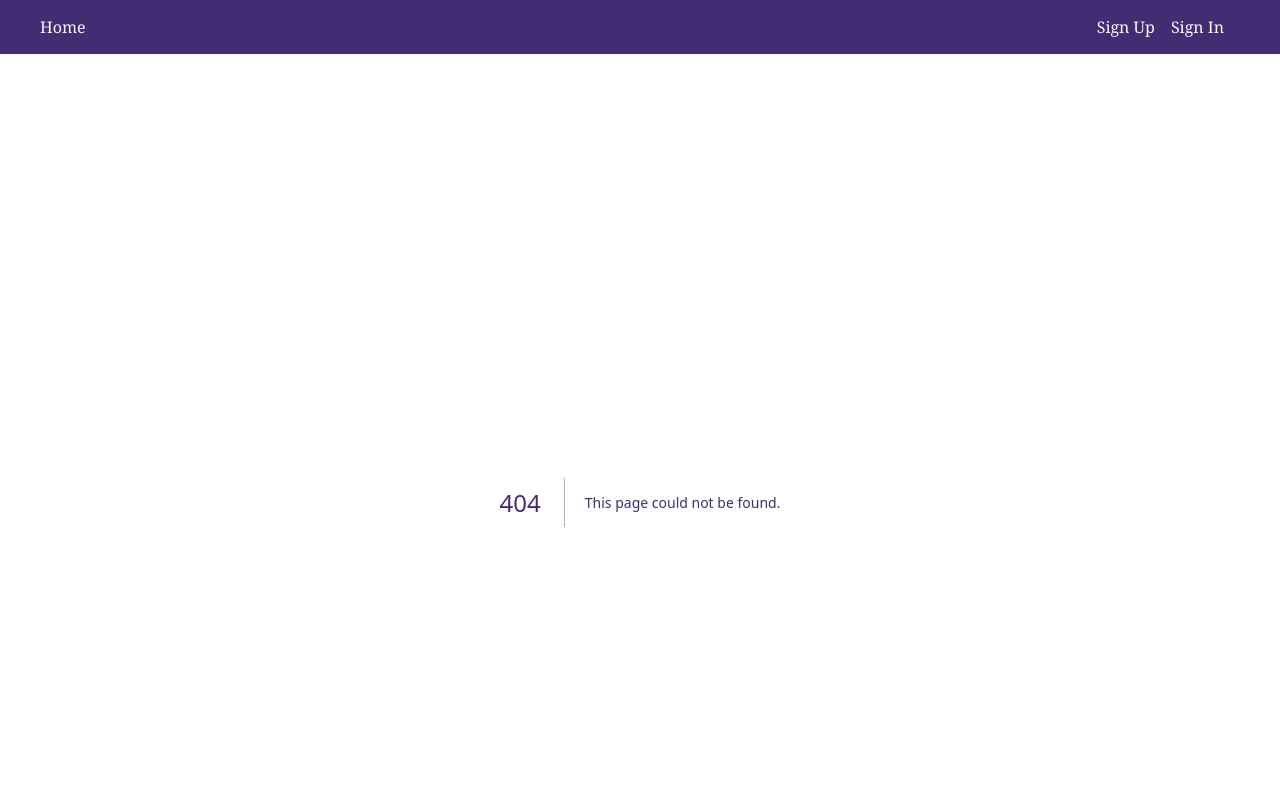
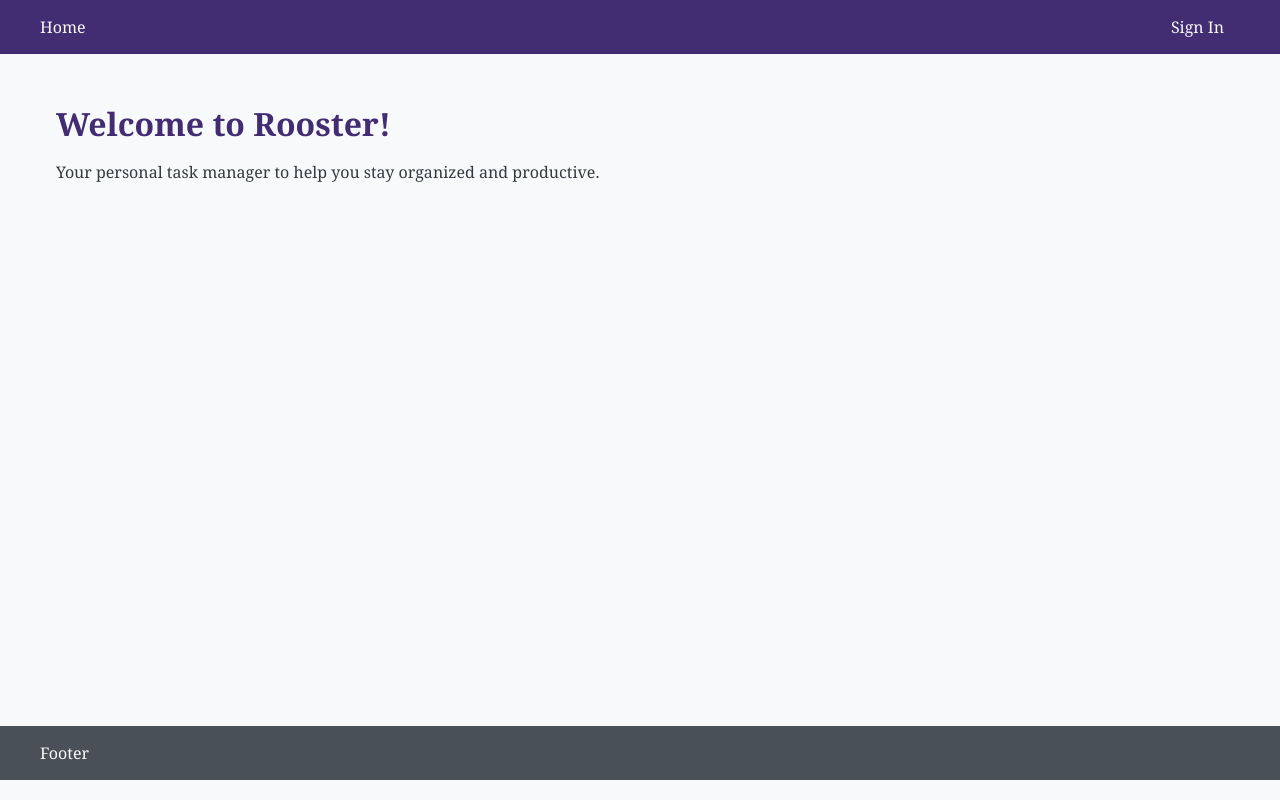
Before and after one commit to Sun-Mountain/rooster, a Next.js app: page /landing in a window 1280 px wide. Before the commit this address had no page. Shown: the top 800 px of the page. Built offline with nearby package versions, Linux system fonts and the light colour scheme; no server answers.

Commit message:
sign up and sign in

```diff
--- /dev/null
+++ b/src/app/(user)/landing/page.tsx
@@ -0,0 +1,8 @@
+export default function LandingPage () {
+  return (
+    <div className="landing-page">
+      <h1>Welcome to Rooster!</h1>
+      <p>Your personal task manager to help you stay organized and productive.</p>
+    </div>
+  );
+}
--- a/src/app/api/user/route.ts
+++ b/src/app/api/user/route.ts
@@ -9,7 +9,9 @@ export async function POST(request: Request) {
     const existingUser = await getUserByEmail(email);
 
     if (!!existingUser) {
-      return NextResponse.json({ error: "User already exists" }, { status: 400 });
+      return NextResponse.json(
+        { error: "It seems like a user with this email already exists." },
+        { status: 400 });
     }
 
     const hashedPassword = await hash(password, 15);
--- a/src/components/NavBar.tsx
+++ b/src/components/NavBar.tsx
@@ -1,6 +1,16 @@
+'use client';
+
 import Link from "next/link";
+import { useSession, signOut } from "next-auth/react";
+import { Button } from "./_ui/Button";
 
 const NavBar = () => {
+  const { data: session } = useSession();
+  const isAuthenticated = !!session;
+
+  const handleSignOut = () => {
+    signOut({ callbackUrl: '/' });
+  }
   return (
     <nav>
       <div id="nav-container">
@@ -9,12 +19,17 @@ const NavBar = () => {
         </Link>
 
         <div>
-          <Link href="/sign-up" className="nav-link">
-            Sign Up
-          </Link>
-          <Link href="/sign-in" className="nav-link">
-            Sign In
-          </Link>
+          {isAuthenticated ? (
+            <>
+              <Button onClick={handleSignOut}>Sign Out</Button>
+            </>
+          ) : (
+            <>
+              <Link href="/sign-in" className="nav-link">
+                Sign In
+              </Link>
+            </>
+          )}
         </div>
       </div>
     </nav>
--- a/src/styles/components/forms.scss
+++ b/src/styles/components/forms.scss
@@ -31,3 +31,14 @@
     width: 100%;
   }
 }
+
+.form-error {
+  background-color: $error-color-soft;
+  border: 2px solid $error-color-light;
+  border-radius: 8px;
+  color: $error-color;
+  line-height: 1.75;
+  margin: 1rem 0;
+  padding: 1rem;
+  text-align: center;
+}
--- a/src/styles/resources/_color.scss
+++ b/src/styles/resources/_color.scss
@@ -15,6 +15,7 @@ $platinum: rgba(222, 226, 230, 1);
 $white: rgba(255, 255, 255, 1);
 
 $tekhelet-soft: rgba(66, 44, 114, .5);
+$fire-brick-soft: hsla(356, 83%, 41%, 0.05);
 
 $color-primary: $tekhelet;
 $color-secondary: $african-violet;
@@ -35,3 +36,8 @@ $button-text-color: $white;
 // Link colors
 $nav-link-color-light: $seasalt;
 $nav-link-hover-color-light: $french-gray;
+
+// Error colors
+$error-color: $barn-red;
+$error-color-light: $fire-brick;
+$error-color-soft: $fire-brick-soft;
```
Also changed, not shown: src/components/forms/SignInSignUp.tsx (+21 -0 lines).
